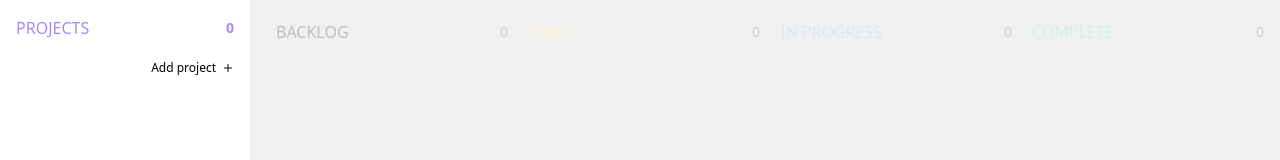
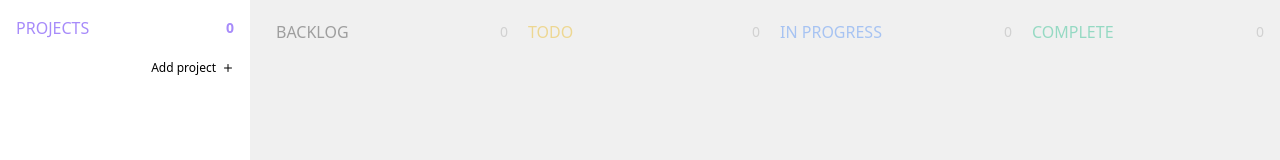
Before and after one commit to abubakar-sarwar/dnd-todo-custom, a Next.js app: page / in a window 1280 px wide. Shown: the top 160 px of the page. Built offline with nearby package versions, Linux system fonts and the light colour scheme.

Commit message:
color main titles set

```diff
--- a/app/page.tsx
+++ b/app/page.tsx
@@ -17,28 +17,28 @@ const TodoAppPage = () => {
           <Column
             title="Backlog"
             column="backlog"
-            headingColor="text-neutral-500"
+            headingColor="text-neutral-800 dark:text-neutral-500"
             columnType="todo"
             cards={cards}
           />
           <Column
             title="TODO"
             column="todo"
-            headingColor="text-yellow-200"
+            headingColor="text-yellow-500 dark:text-yellow-200"
             columnType="todo"
             cards={cards}
           />
           <Column
             title="In progress"
             column="doing"
-            headingColor="text-blue-200"
+            headingColor="text-blue-500 dark:text-blue-200"
             columnType="todo"
             cards={cards}
           />
           <Column
             title="Complete"
             column="done"
-            headingColor="text-emerald-200"
+            headingColor="text-emerald-500 dark:text-emerald-200"
             columnType="todo"
             cards={cards}
           />
```
